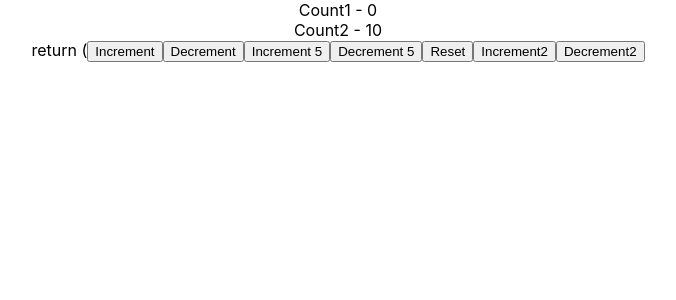
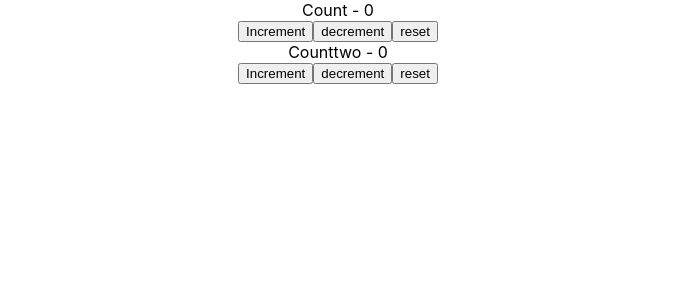
Before and after one commit to Praveena25/reacthooknew, a React (Create React App) app: page / in a window 1280 px wide. Shown: the top 300 px of the page, without its empty margins (302-978 px from the left). Built offline with nearby package versions, Linux system fonts and the light colour scheme.

Commit message:
two reducers to manage 2 different counters

```diff
--- a/src/App.js
+++ b/src/App.js
@@ -1,12 +1,12 @@
 import React from 'react';
 import './App.css';
-import CounterTwo from './components/reducerhook/CounterTwo';
+import CounterThree from './components/reducerhook/CounterThree';
 
 
 function App() {
   return (
     <div className="App">
-      <CounterTwo/>
+      <CounterThree/>
     </div >
   );
 }
--- /dev/null
+++ b/src/components/reducerhook/CounterThree.js
@@ -0,0 +1,34 @@
+import React,{useReducer} from 'react'
+
+const initialState = 0
+
+const reducer = (state,action) => {
+    switch(action){
+        case 'increment': return state+1
+        case 'decrement': return state-1
+        case 'reset': return initialState
+        default: return state
+    }
+}
+
+function CounterThree() {
+    const [count,dispatch] = useReducer(reducer,initialState)
+    const [countTwo,dispatchTwo] = useReducer(reducer,initialState)
+
+
+    return (
+        <div>
+        <div> Count - {count}</div>
+            <button onClick = {() => dispatch('increment')}>Increment</button>
+            <button onClick = {() => dispatch('decrement')}>decrement</button>
+            <button onClick = {() => dispatch('reset')}>reset</button>
+
+            <div> Counttwo - {countTwo}</div>
+            <button onClick = {() => dispatchTwo('increment')}>Increment</button>
+            <button onClick = {() => dispatchTwo('decrement')}>decrement</button>
+            <button onClick = {() => dispatchTwo('reset')}>reset</button>
+        </div>
+    )
+}
+
+export default CounterThree
```
